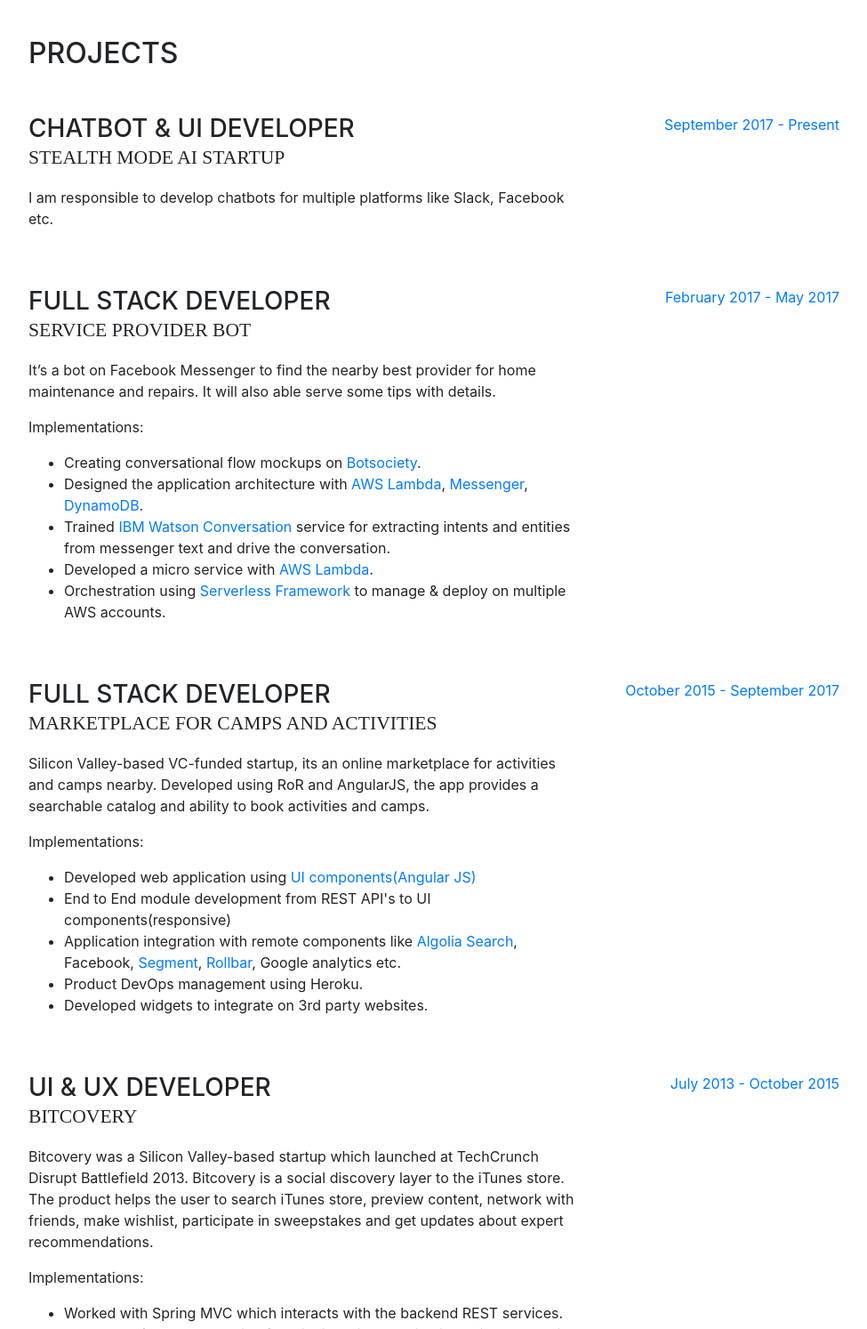
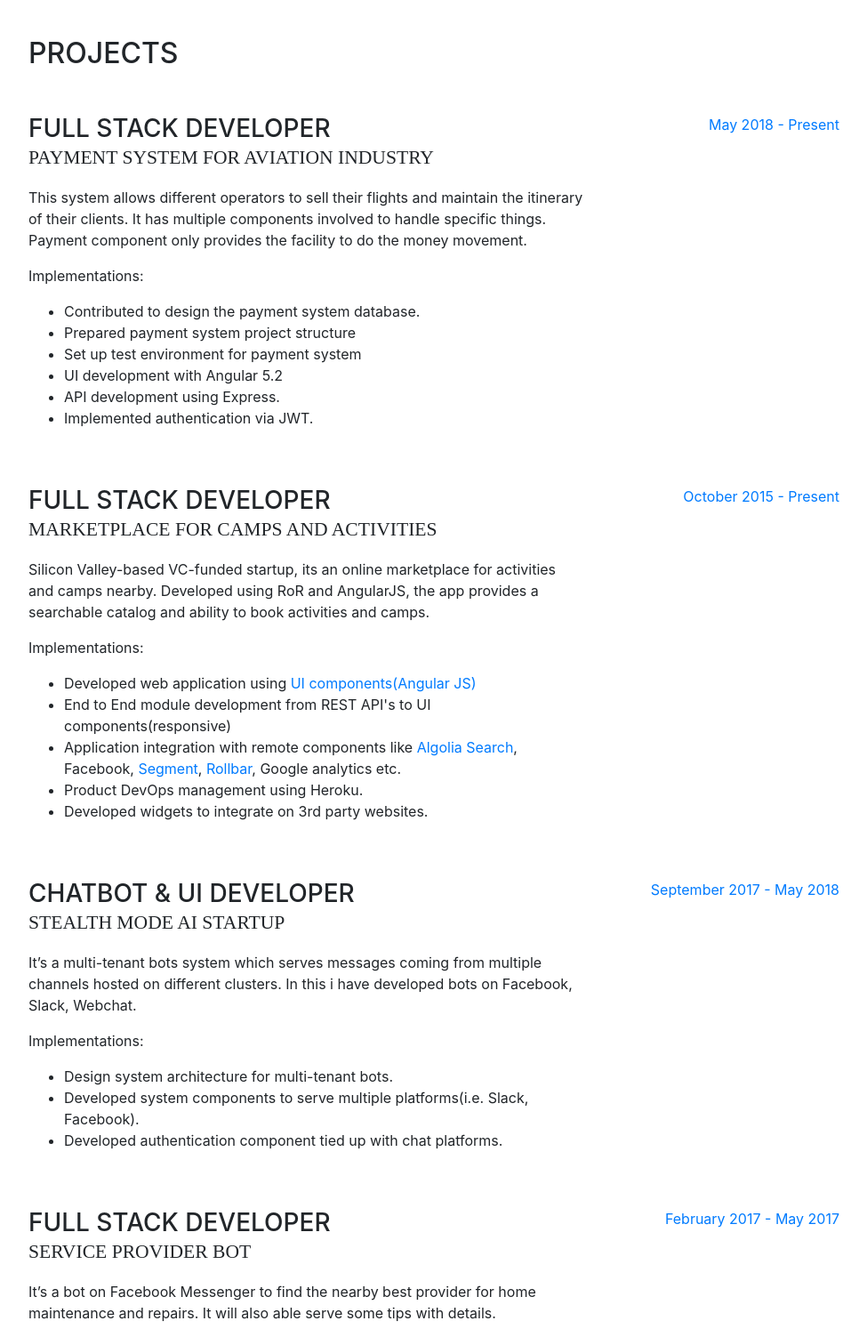
Before and after one commit to shashank-saxena/shashank-saxena.github.io, a website with bundled scripts: page index.html in a window 1280 px wide. Shown: the part 1620-3114 px from the top of the page at 89% size, without its empty margins (288-1263 px from the left). Built offline with nearby package versions, Linux system fonts and the light colour scheme; a web font is replaced by a local one.

Commit message:
Added new project details

```diff
--- a/index.html
+++ b/index.html
@@ -172,14 +172,62 @@
         <div class="my-auto">
           <h2 class="mb-5">Projects</h2>
 
+          <div class="resume-item d-flex flex-column flex-md-row mb-5" id="project-marketplace-camps">
+            <div class="resume-content mr-auto">
+              <h3 class="mb-0">Full Stack Developer</h3>
+              <div class="subheading mb-3">Payment system for aviation industry</div>
+              <p>This system allows different operators to sell their flights and maintain the itinerary of their clients. It has multiple components involved to handle specific things. Payment component only provides the facility to do the money movement.</p>
+
+              <p>Implementations:</p>
+              <ul>
+                <li>Contributed to design the payment system database.</li>
+                <li>Prepared payment system project structure</li>
+                <li>Set up test environment for payment system</li>
+                <li>UI development with Angular 5.2</li>
+                <li>API development using Express.</li>
+                <li>Implemented authentication via JWT.</li>
+              </ul>
+            </div>
+            <div class="resume-date text-md-right">
+              <span class="text-primary">May 2018 - Present</span>
+            </div>
+          </div>
+
+          <div class="resume-item d-flex flex-column flex-md-row mb-5" id="project-marketplace-camps">
+            <div class="resume-content mr-auto">
+              <h3 class="mb-0">Full Stack Developer</h3>
+              <div class="subheading mb-3">Marketplace for camps and activities</div>
+              <p>Silicon Valley-based VC-funded startup, its an online marketplace for activities and camps nearby. Developed using RoR and AngularJS, the app provides a searchable catalog and ability to book activities and camps.</p>
+
+              <p>Implementations:</p>
+              <ul>
+                <li>Developed web application using <a href="https://docs.angularjs.org/guide/component">UI components(Angular JS)</a></li>
+                <li>End to End module development from REST API's to UI components(responsive)</li>
+                <li>Application integration with remote components like <a href="https://www.algolia.com/">Algolia Search</a>, Facebook, <a href="https://segment.com/">Segment</a>, <a href="https://rollbar.com/">Rollbar</a>, Google analytics etc.</li>
+                <li>Product DevOps management using Heroku.</li>
+                <li>Developed widgets to integrate on 3rd party websites.</li>
+              </ul>
+            </div>
+            <div class="resume-date text-md-right">
+              <span class="text-primary">October 2015 - Present</span>
+            </div>
+          </div>
+
           <div class="resume-item d-flex flex-column flex-md-row mb-5">
             <div class="resume-content mr-auto">
               <h3 class="mb-0">Chatbot &amp; UI Developer</h3>
               <div class="subheading mb-3">Stealth mode AI startup</div>
-              <p>I am responsible to develop chatbots for multiple platforms like Slack, Facebook etc.</p>
+              <p>It’s a multi-tenant bots system which serves messages coming from multiple channels hosted on different clusters. In this i have developed bots on Facebook, Slack, Webchat.</p>
+
+              <p>Implementations:</p>
+              <ul>
+                <li>Design system architecture for multi-tenant bots.</li>
+                <li>Developed system components to serve multiple platforms(i.e. Slack, Facebook).</li>
+                <li>Developed authentication component tied up with chat platforms.</li>
+              </ul>
             </div>
             <div class="resume-date text-md-right">
-              <span class="text-primary">September 2017 - Present</span>
+              <span class="text-primary">September 2017 - May 2018</span>
             </div>
           </div>
 
@@ -201,26 +249,6 @@
             </div>
             <div class="resume-date text-md-right">
               <span class="text-primary">February 2017 - May 2017</span>
-            </div>
-          </div>
-
-          <div class="resume-item d-flex flex-column flex-md-row mb-5" id="project-marketplace-camps">
-            <div class="resume-content mr-auto">
-              <h3 class="mb-0">Full Stack Developer</h3>
-              <div class="subheading mb-3">Marketplace for camps and activities</div>
-              <p>Silicon Valley-based VC-funded startup, its an online marketplace for activities and camps nearby. Developed using RoR and AngularJS, the app provides a searchable catalog and ability to book activities and camps.</p>
-
-              <p>Implementations:</p>
-              <ul>
-                <li>Developed web application using <a href="https://docs.angularjs.org/guide/component">UI components(Angular JS)</a></li>
-                <li>End to End module development from REST API's to UI components(responsive)</li>
-                <li>Application integration with remote components like <a href="https://www.algolia.com/">Algolia Search</a>, Facebook, <a href="https://segment.com/">Segment</a>, <a href="https://rollbar.com/">Rollbar</a>, Google analytics etc.</li>
-                <li>Product DevOps management using Heroku.</li>
-                <li>Developed widgets to integrate on 3rd party websites.</li>
-              </ul>
-            </div>
-            <div class="resume-date text-md-right">
-              <span class="text-primary">October 2015 - September 2017</span>
             </div>
           </div>
 
```
